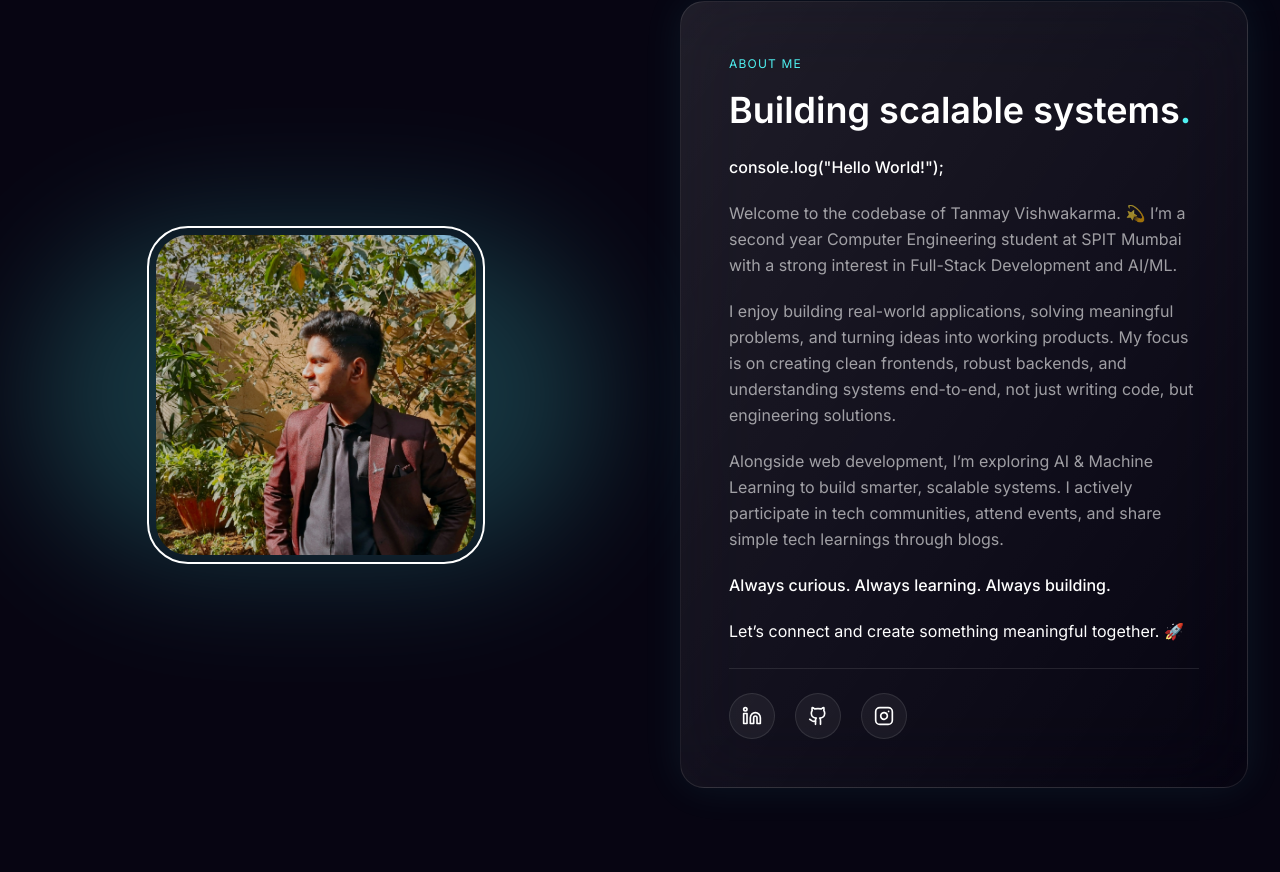
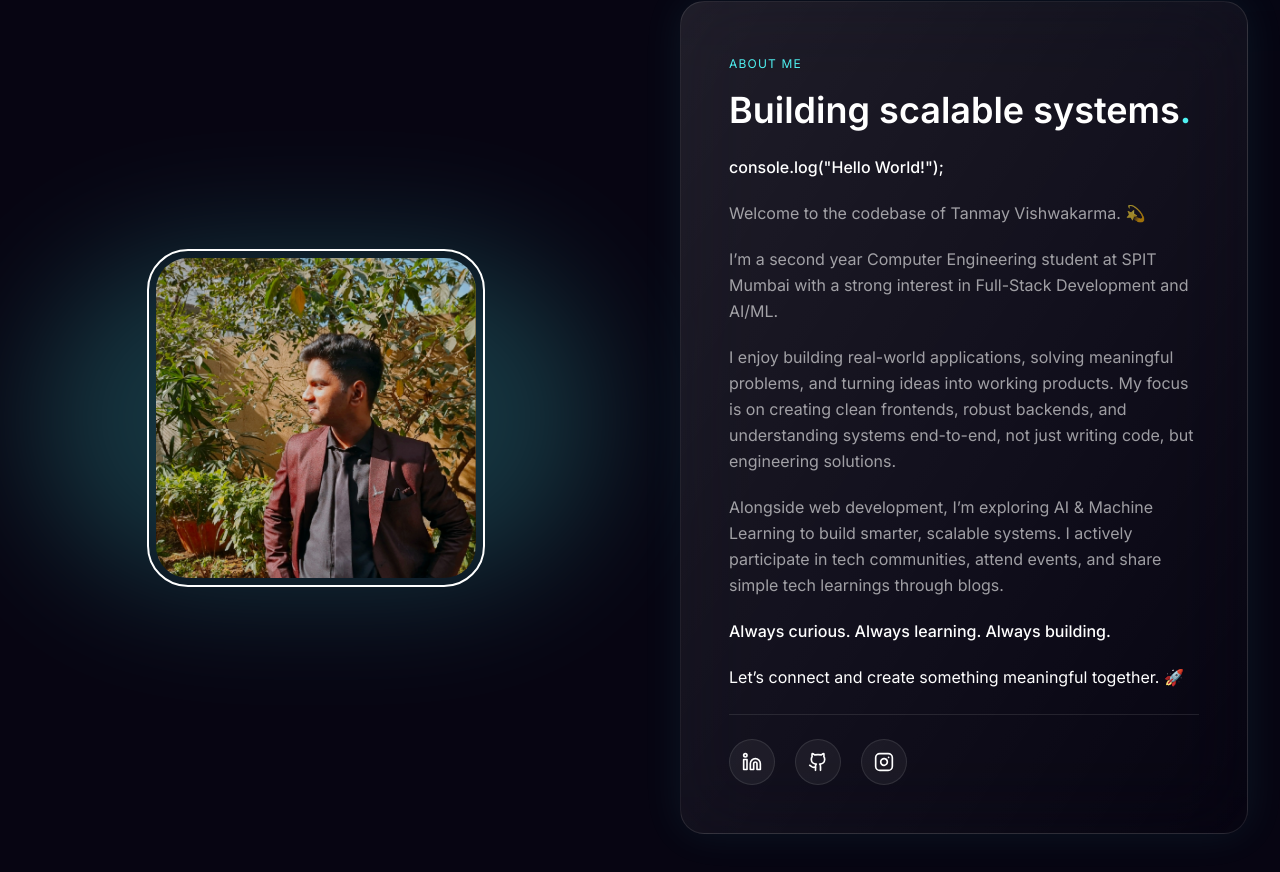
Before and after one commit to caPt-tanmAY11/caPt-tanmAY-portfolio, a Next.js app: page / in a window 1280 px wide. Shown: the part 891-1763 px from the top of the page. Built offline with nearby package versions, Linux system fonts and the light colour scheme.

Commit message:
enhance UI - v5 for the complete app

```diff
--- a/app/page.tsx
+++ b/app/page.tsx
@@ -46,7 +46,7 @@ export default function Home() {
         throw new Error("Failed to send message");
       }
 
-      toast.success("Message sent successfully!")
+      toast.success("Message sent successfully!");
       setForm({ name: "", email: "", message: "" });
     } catch (err) {
       console.error(err);
@@ -67,7 +67,6 @@ export default function Home() {
       <section className="relative z-10 w-full pt-28 sm:pt-36 lg:pt-40 pb-20">
         <div className="max-w-7xl mx-auto px-5 sm:px-6 lg:px-8">
           <div className="grid grid-cols-1 lg:grid-cols-2 items-center gap-12 lg:gap-20">
-            {/* Image (Top on mobile, Right on desktop) */}
             <motion.div
               initial={{ opacity: 0, scale: 0.9 }}
               animate={{ opacity: 1, scale: 1 }}
@@ -78,7 +77,6 @@ export default function Home() {
               <ProfileImage src={profilePicMain} size={280} section="header" />
             </motion.div>
 
-            {/* Text (Below image on mobile, Left on desktop) */}
             <motion.div
               initial={{ opacity: 0, y: 40 }}
               animate={{ opacity: 1, y: 0 }}
@@ -166,10 +164,11 @@ export default function Home() {
                   console.log("Hello World!");
                 </p>
 
+                <p>Welcome to the codebase of Tanmay Vishwakarma. 💫</p>
+
                 <p>
-                  Welcome to the codebase of Tanmay Vishwakarma. 💫 I’m a second year
-                  Computer Engineering student at SPIT Mumbai with a strong
-                  interest in Full-Stack Development and AI/ML.
+                  I’m a second year Computer Engineering student at SPIT Mumbai
+                  with a strong interest in Full-Stack Development and AI/ML.
                 </p>
 
                 <p>
@@ -198,21 +197,21 @@ export default function Home() {
 
               <div className="pt-6 mt-6 border-t border-white/10 flex gap-5">
                 <a
-                  href="https://www.linkedin.com/"
+                  href="https://www.linkedin.com/in/tanmay-vishwakarma-a1363a2a8/"
                   target="_blank"
                   className="p-3 rounded-full bg-white/5 border border-white/10 hover:border-[#4ff1f1]/40 transition"
                 >
                   <Linkedin size={20} />
                 </a>
                 <a
-                  href="https://github.com/"
+                  href="https://github.com/caPt-tanmAY11"
                   target="_blank"
                   className="p-3 rounded-full bg-white/5 border border-white/10 hover:border-[#4ff1f1]/40 transition"
                 >
                   <Github size={20} />
                 </a>
                 <a
-                  href="https://instagram.com/"
+                  href="https://instagram.com/capt_tanmayy"
                   target="_blank"
                   className="p-3 rounded-full bg-white/5 border border-white/10 hover:border-[#4ff1f1]/40 transition"
                 >
@@ -256,7 +255,13 @@ export default function Home() {
               image={togethrImg}
               title="togethr"
               description="A community-focused platform enabling students and developers to form hackathon teams, find suitable teammates, and collaborate on projects."
-              tech={["Next.js", "TanStack Query", "Prisma ORM", "PostgreSQL (Neon)", "Better-auth"]}
+              tech={[
+                "Next.js",
+                "TanStack Query",
+                "Prisma ORM",
+                "PostgreSQL (Neon)",
+                "Better-auth",
+              ]}
               githubUrl="https://github.com/caPt-tanmAY11/togethr-app"
               demoUrl="https://togethr-psi.vercel.app/"
             />
```
